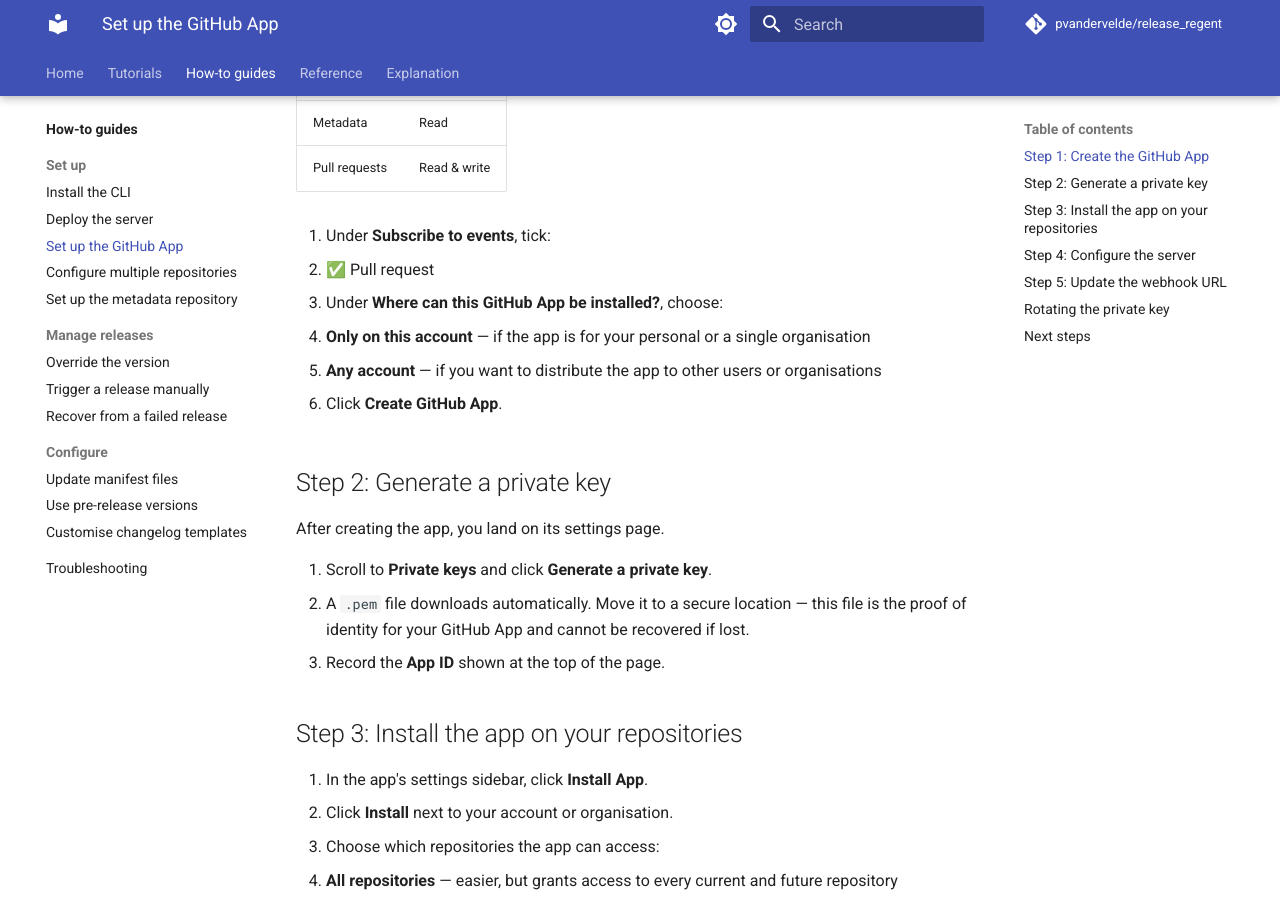
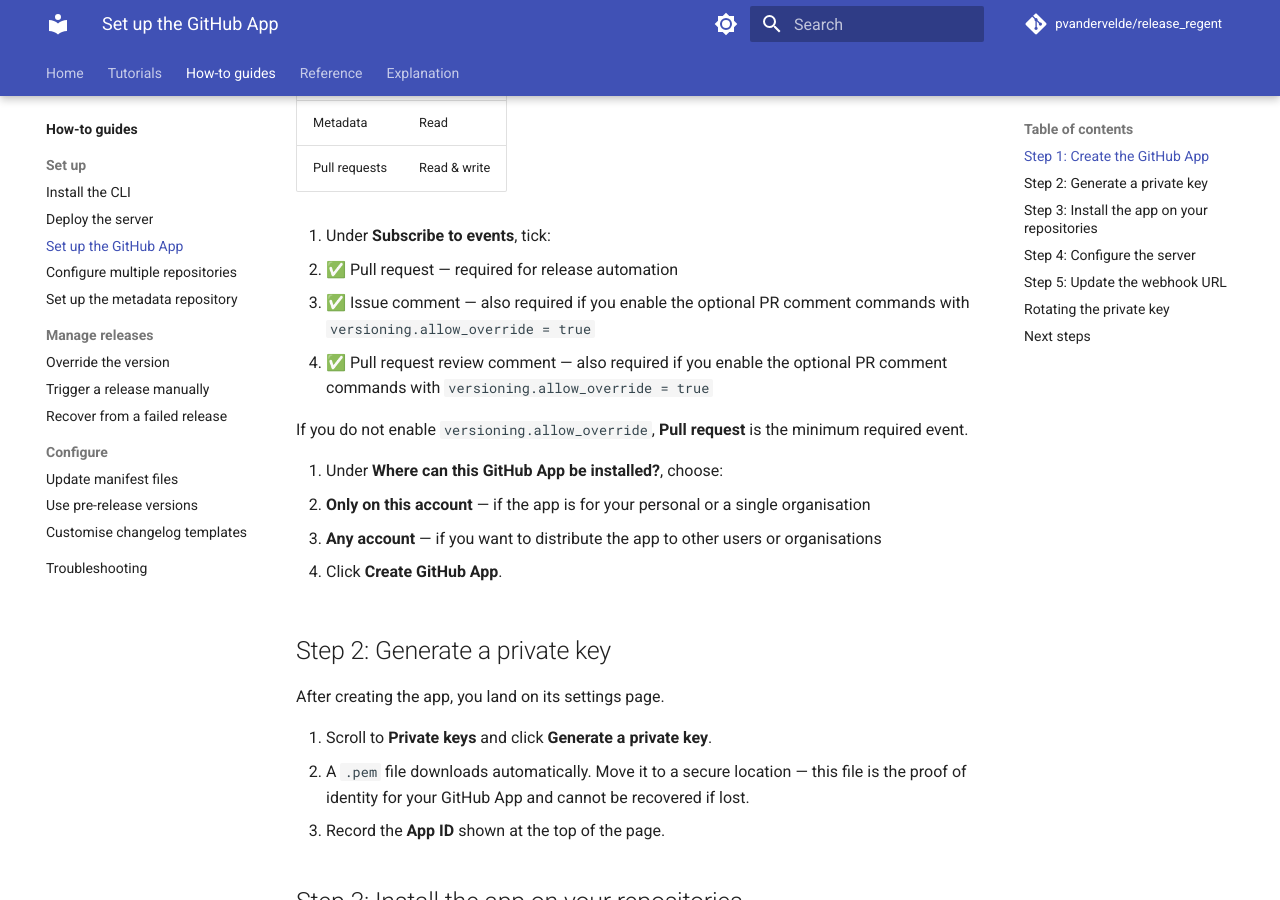
Before and after one commit to pvandervelde/release_regent, an MkDocs documentation site: the page built from docs/user/how-to/setup/github-app-setup.md, in a window 1280 px wide and 900 px high, scrolled down 892 px. Built offline with MkDocs 1.6.1 and Material for MkDocs 9.7.7, drawn with Linux system fonts in a browser that asks for light colours; comment, search, counter and statistics services are not loaded.

Commit message:
docs(setup): document required webhook events
Co-authored-by: copilot-swe-agent[bot] <198982749+Copilot@users.noreply.github.com>

```diff
--- a/docs/user/how-to/setup/github-app-setup.md
+++ b/docs/user/how-to/setup/github-app-setup.md
@@ -35,7 +35,14 @@ For background on why Release Regent uses a GitHub App rather than a personal ac
    | Pull requests | Read & write |
 
 4. Under **Subscribe to events**, tick:
-   - ✅ Pull request
+   - ✅ Pull request — required for release automation
+   - ✅ Issue comment — also required if you enable the optional PR comment commands
+     with `versioning.allow_override = true`
+   - ✅ Pull request review comment — also required if you enable the optional PR comment
+     commands with `versioning.allow_override = true`
+
+   If you do not enable `versioning.allow_override`, **Pull request** is the minimum required
+   event.
 
 5. Under **Where can this GitHub App be installed?**, choose:
    - **Only on this account** — if the app is for your personal or a single organisation
```
